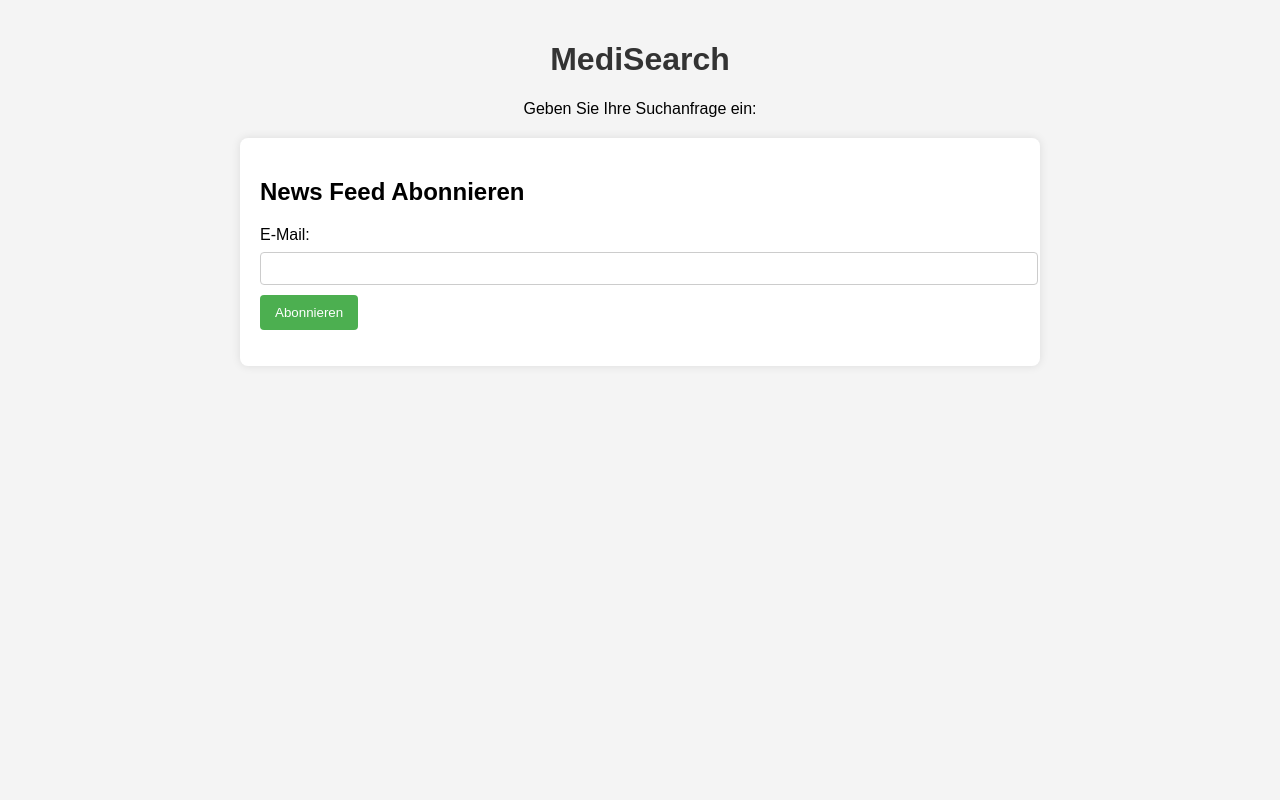
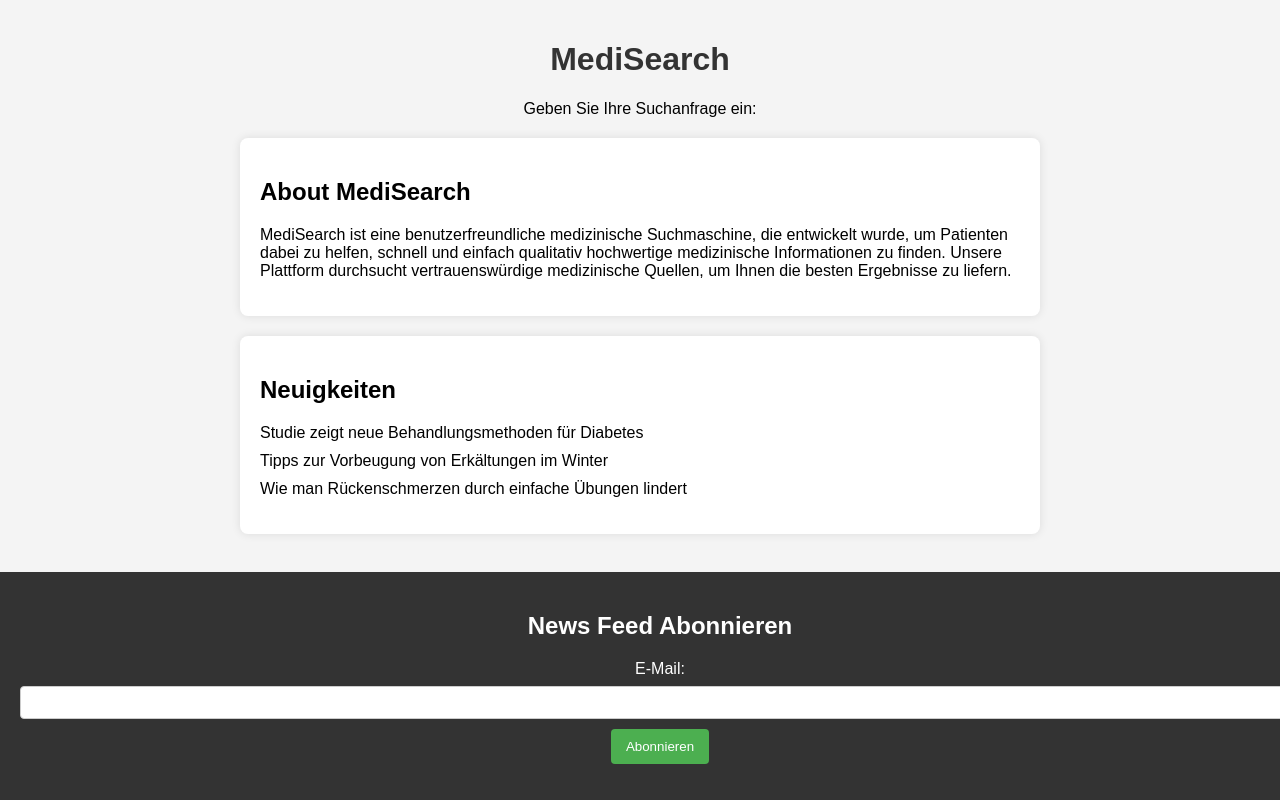
Before and after one commit to johanneskasser/medisearch, a plain HTML site: page index.html in a window 1280 px wide. Drawn offline with Linux system fonts and the light colour scheme.

Commit message:
styling improvements

```diff
--- a/index.html
+++ b/index.html
@@ -13,9 +13,25 @@
         <p>Geben Sie Ihre Suchanfrage ein:</p>
     </header>
     <main>
-        <script async src="https://cse.google.com/cse.js?cx=76798c1c198ec4adf">
-        </script>
-        <div class="gcse-search"></div>
+        <div class="search-container">
+            <script async src="https://cse.google.com/cse.js?cx=76798c1c198ec4adf">
+            </script>
+            <div class="gcse-search"></div>
+        </div>
+        <div class="about-container">
+            <h2>About MediSearch</h2>
+            <p>MediSearch ist eine benutzerfreundliche medizinische Suchmaschine, die entwickelt wurde, um Patienten dabei zu helfen, schnell und einfach qualitativ hochwertige medizinische Informationen zu finden. Unsere Plattform durchsucht vertrauenswürdige medizinische Quellen, um Ihnen die besten Ergebnisse zu liefern.</p>
+        </div>
+        <div class="news-section">
+            <h2>Neuigkeiten</h2>
+            <ul id="newsList">
+                <li>Studie zeigt neue Behandlungsmethoden für Diabetes</li>
+                <li>Tipps zur Vorbeugung von Erkältungen im Winter</li>
+                <li>Wie man Rückenschmerzen durch einfache Übungen lindert</li>
+            </ul>
+        </div>
+    </main>
+    <footer>
         <div class="news-container">
             <h2>News Feed Abonnieren</h2>
             <form id="newsForm">
@@ -25,7 +41,7 @@
             </form>
             <p id="subscriptionMessage"></p>
         </div>
-    </main>
+    </footer>
 </div>
 <script src="scripts.js"></script>
 </body>
--- a/styles.css
+++ b/styles.css
@@ -24,11 +24,29 @@ h1 {
     margin-bottom: 20px;
 }
 
-.news-container {
+.about-container, .news-section {
     background-color: #fff;
     padding: 20px;
     border-radius: 8px;
     box-shadow: 0 0 10px rgba(0, 0, 0, 0.1);
+    margin-bottom: 20px;
+}
+
+footer {
+    background-color: #333;
+    color: white;
+    padding: 20px;
+    position: fixed;
+    width: 100%;
+    bottom: 0;
+    left: 0;
+    text-align: center;
+}
+
+footer .news-container {
+    background-color: transparent;
+    padding: 0;
+    box-shadow: none;
 }
 
 label {
@@ -61,3 +79,12 @@ button:hover {
     margin-top: 10px;
     color: #4CAF50;
 }
+
+.news-section ul {
+    list-style-type: none;
+    padding: 0;
+}
+
+.news-section li {
+    margin-bottom: 10px;
+}
```
Also changed, not shown: logo.png (added).
